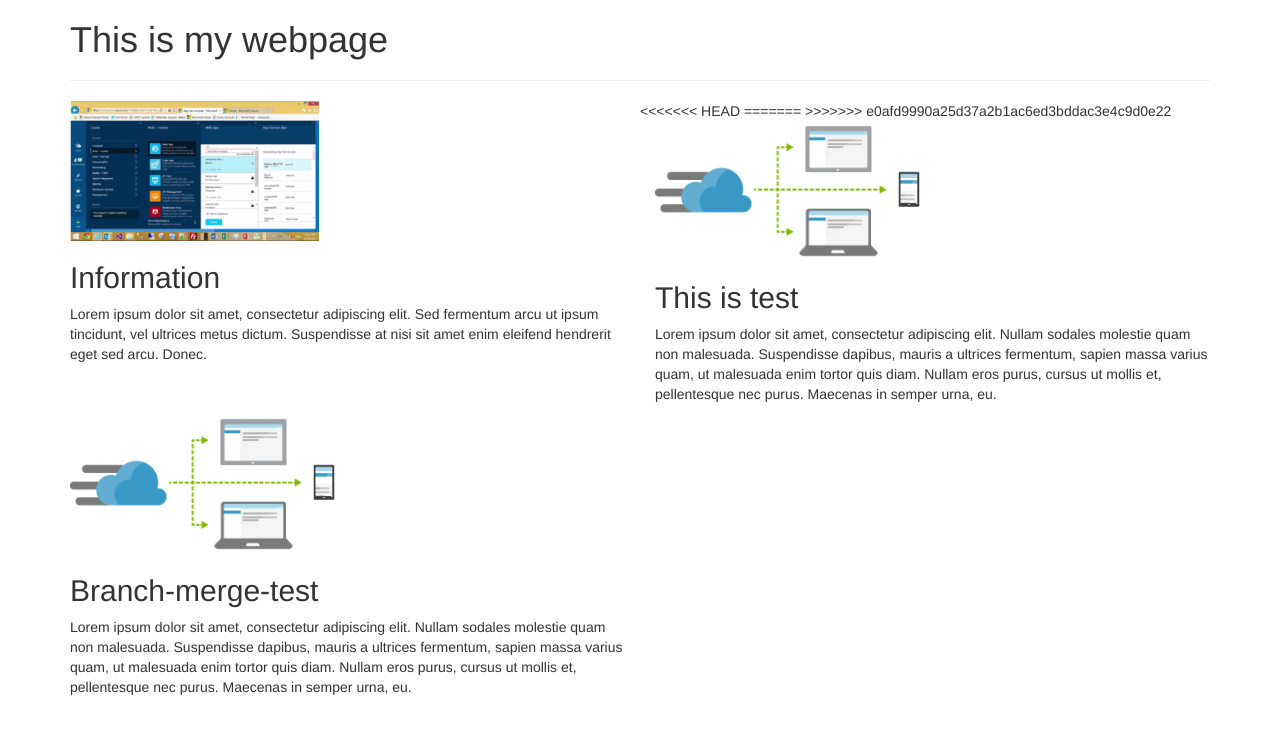
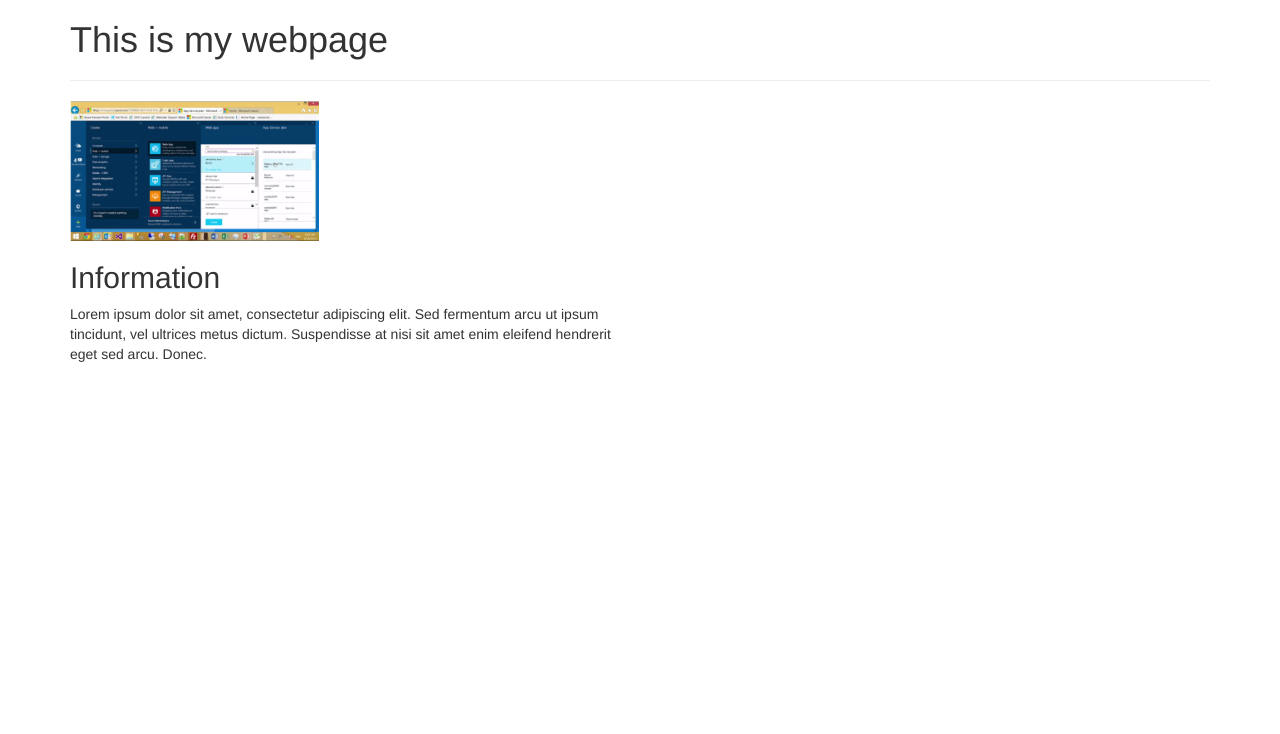
Before and after one commit to fsagen/webpagerepository, a plain HTML site: page index.html in a window 1280 px wide. Drawn offline with nearby package versions, Linux system fonts and the light colour scheme.

Commit message:
Trying new changes again

```diff
--- a/index.html
+++ b/index.html
@@ -31,19 +31,6 @@
           <h2>Information</h2>
           <p>Lorem ipsum dolor sit amet, consectetur adipiscing elit. Sed fermentum arcu ut ipsum tincidunt, vel ultrices metus dictum. Suspendisse at nisi sit amet enim eleifend hendrerit eget sed arcu. Donec.</p>
         </div>
-<<<<<<< HEAD
-=======
-          <div class="col-xs-12 col-sm-6">
-              <img class="img-rectangle" src="img/cdn.png" alt="CDN" height="140">
-              <h2>This is test</h2>
-              <p>Lorem ipsum dolor sit amet, consectetur adipiscing elit. Nullam sodales molestie quam non malesuada. Suspendisse dapibus, mauris a ultrices fermentum, sapien massa varius quam, ut malesuada enim tortor quis diam. Nullam eros purus, cursus ut mollis et, pellentesque nec purus. Maecenas in semper urna, eu. </p>
-          </div>
-		  <div class="col-xs-12 col-sm-6">
-              <img class="img-rectangle" src="img/cdn.png" alt="CDN" height="140">
-              <h2>Branch-merge-test</h2>
-              <p>Lorem ipsum dolor sit amet, consectetur adipiscing elit. Nullam sodales molestie quam non malesuada. Suspendisse dapibus, mauris a ultrices fermentum, sapien massa varius quam, ut malesuada enim tortor quis diam. Nullam eros purus, cursus ut mollis et, pellentesque nec purus. Maecenas in semper urna, eu. </p>
-          </div>
->>>>>>> e0afd9990a25d37a2b1ac6ed3bddac3e4c9d0e22
       </div>
     </div>
 
```
